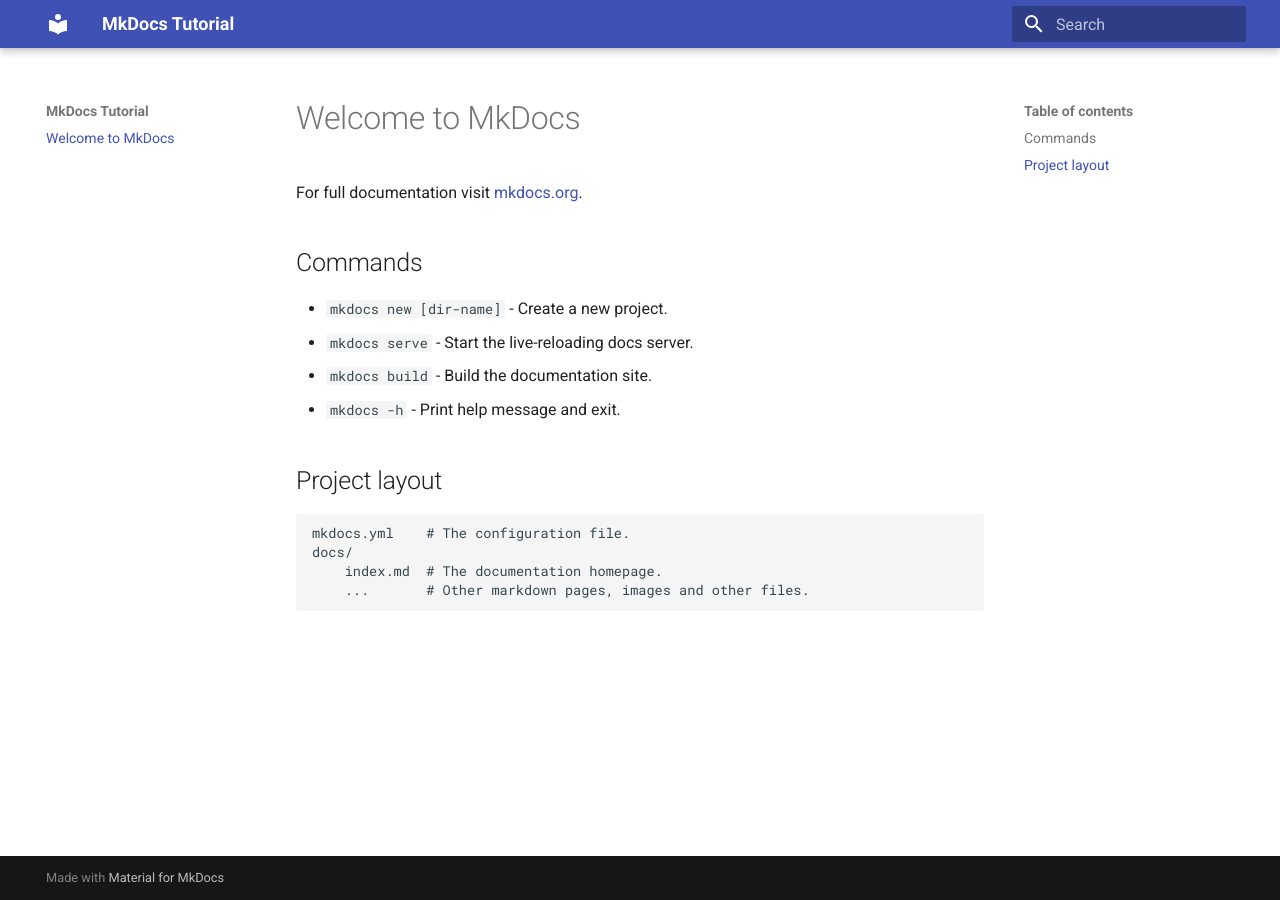
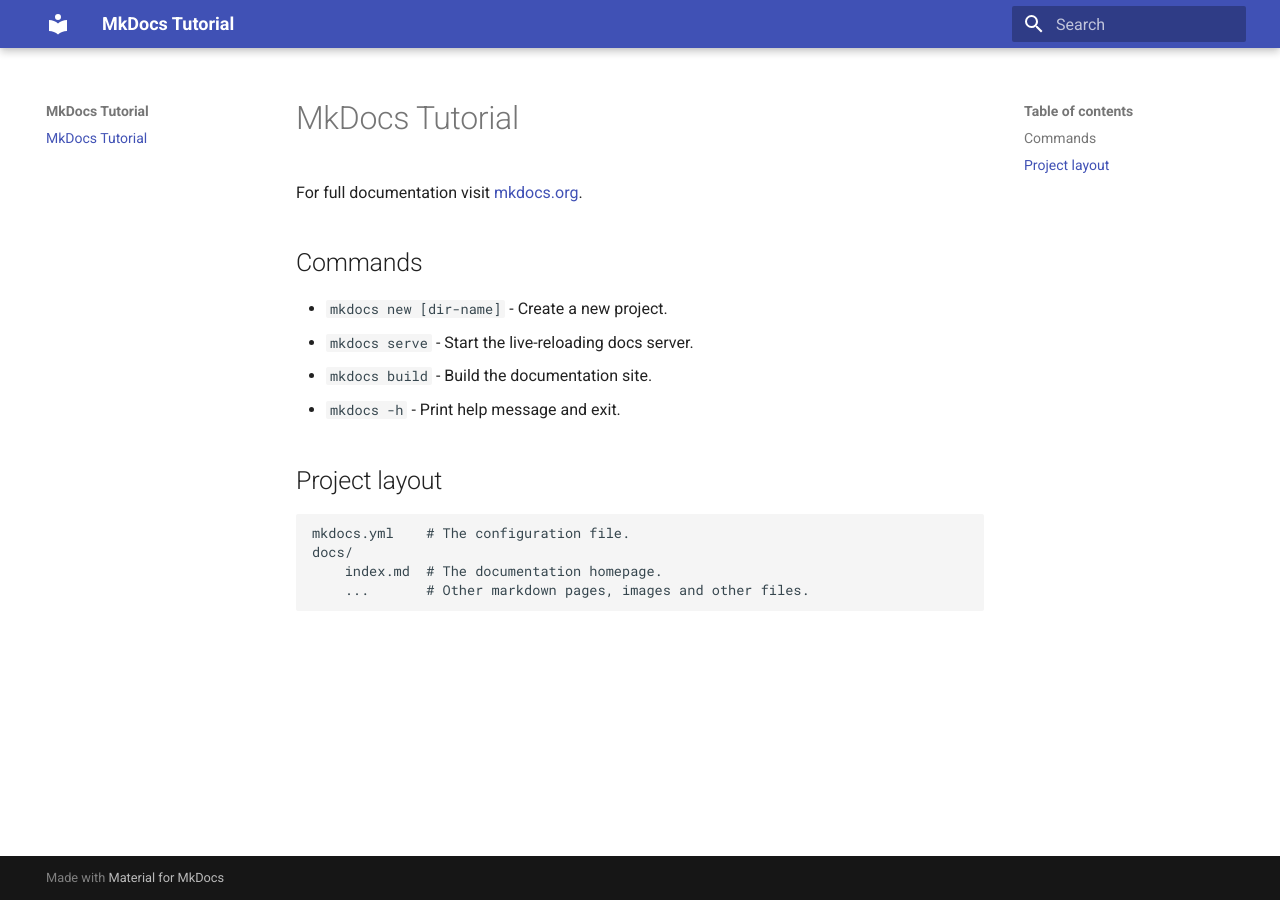
Before and after one commit to watagit/mkdocs-tutorial, an MkDocs documentation site: the page built from docs/index.md, in a window 1280 px wide. Built offline with MkDocs 1.6.1 and Material for MkDocs 9.7.7, drawn with Linux system fonts in a browser that asks for light colours.

Commit message:
feat: update content title

```diff
--- a/docs/index.md
+++ b/docs/index.md
@@ -1,4 +1,4 @@
-# Welcome to MkDocs
+# MkDocs Tutorial
 
 For full documentation visit [mkdocs.org](https://www.mkdocs.org).
 
```
